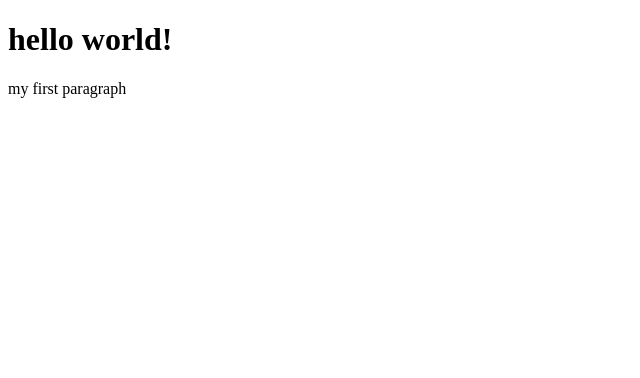
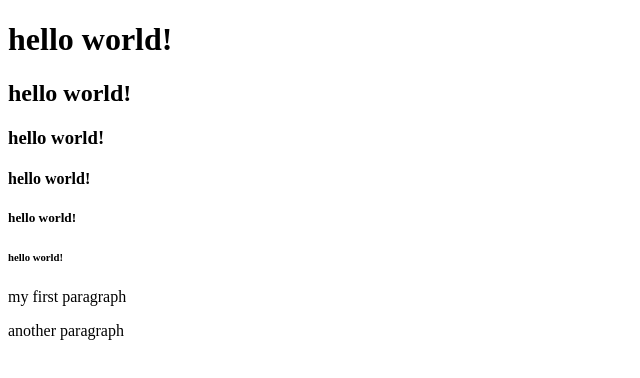
Before and after one commit to sanchai888/week02, a plain HTML site: page index.html in a window 1280 px wide. Shown: the whole page, without its empty margins (0-640 px from the left). Drawn offline with Linux system fonts and the light colour scheme.

Commit message:
add additional headings and paragraphs to index.html

```diff
--- a/index.html
+++ b/index.html
@@ -7,7 +7,13 @@
 </head>
 </body>
     <h1>hello world! </h1>
+    <h2>hello world! </h2>
+    <h3>hello world! </h3>
+    <h4>hello world! </h4>
+    <h5>hello world! </h5>
+    <h6>hello world! </h6>
     <p>my first paragraph</p>
+    <p>another paragraph</p>
 </body>
 
 </html>
```
